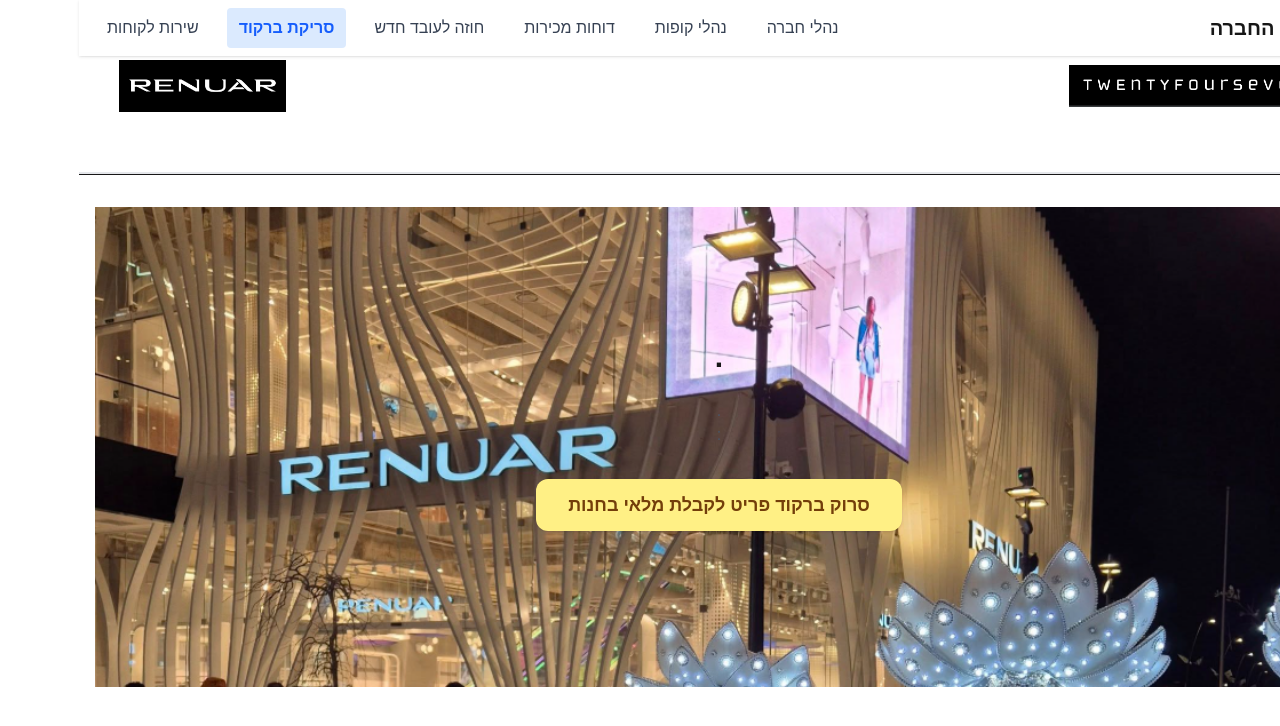
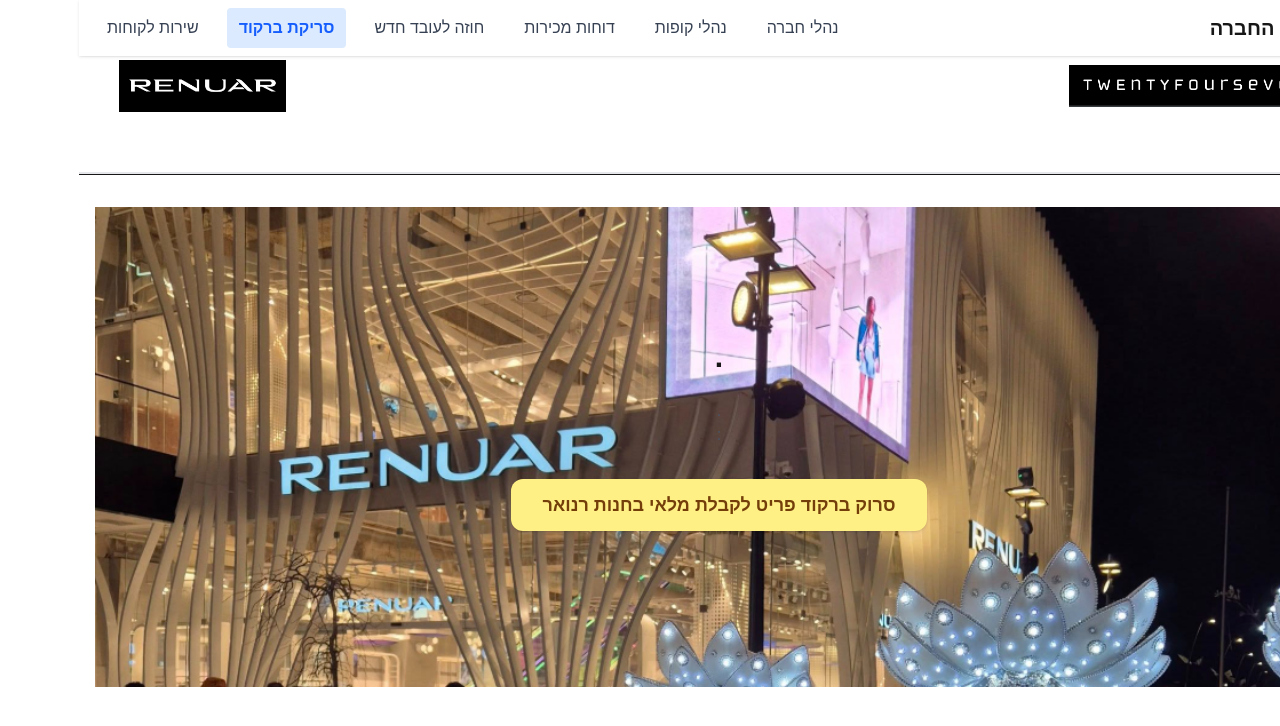
Before and after one commit to shmulik-kastro/tablet-snifim, a Next.js app: page /barcode-scan in a window 1280 px wide. Shown: the top 726 px of the page. Built offline with nearby package versions, Linux system fonts and the light colour scheme.

Commit message:
הוספת המילה רנואר לכפתור הפעלה סריקת ברקוד

```diff
--- a/src/app/barcode-scan/page.tsx
+++ b/src/app/barcode-scan/page.tsx
@@ -23,7 +23,7 @@ export default function BarcodeScanPage() {
 
 
             >
-              סרוק ברקוד פריט לקבלת מלאי בחנות
+              סרוק ברקוד פריט לקבלת מלאי בחנות רנואר
             </button>
 
           </div>
```
